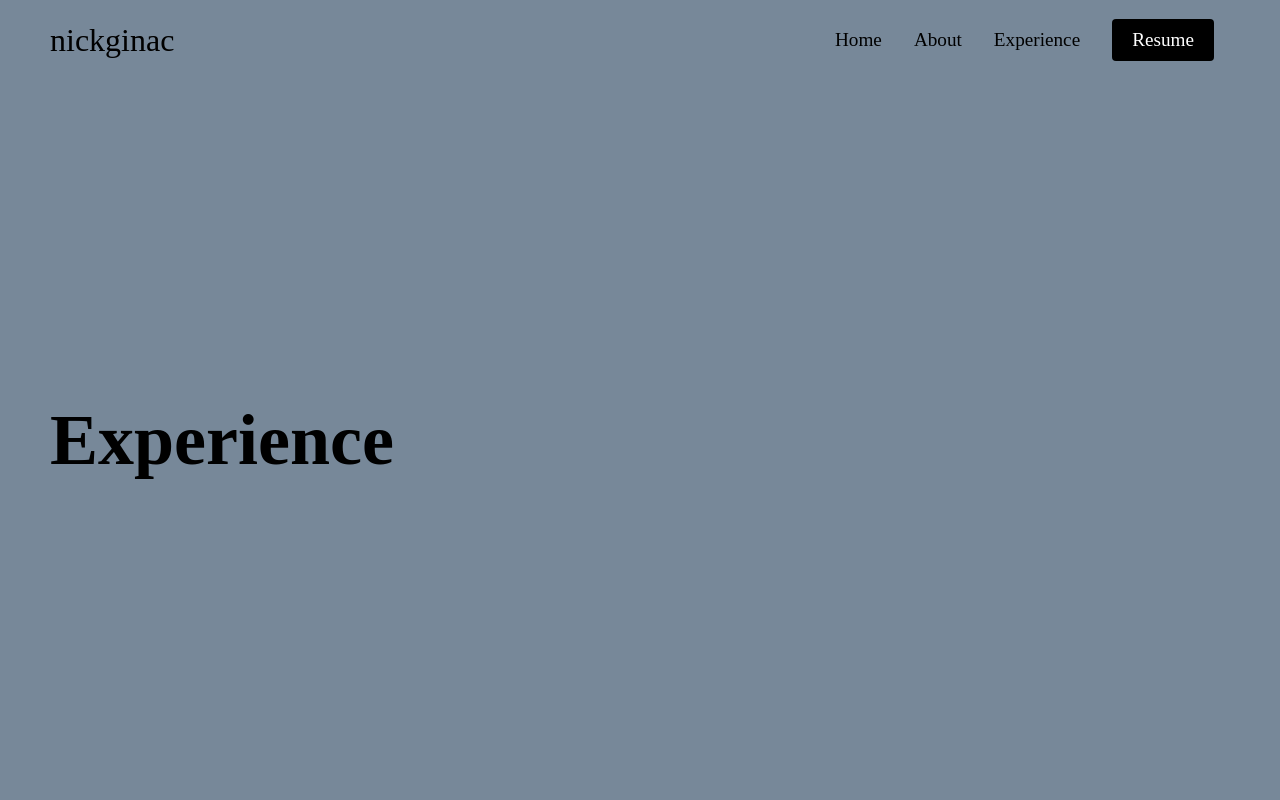
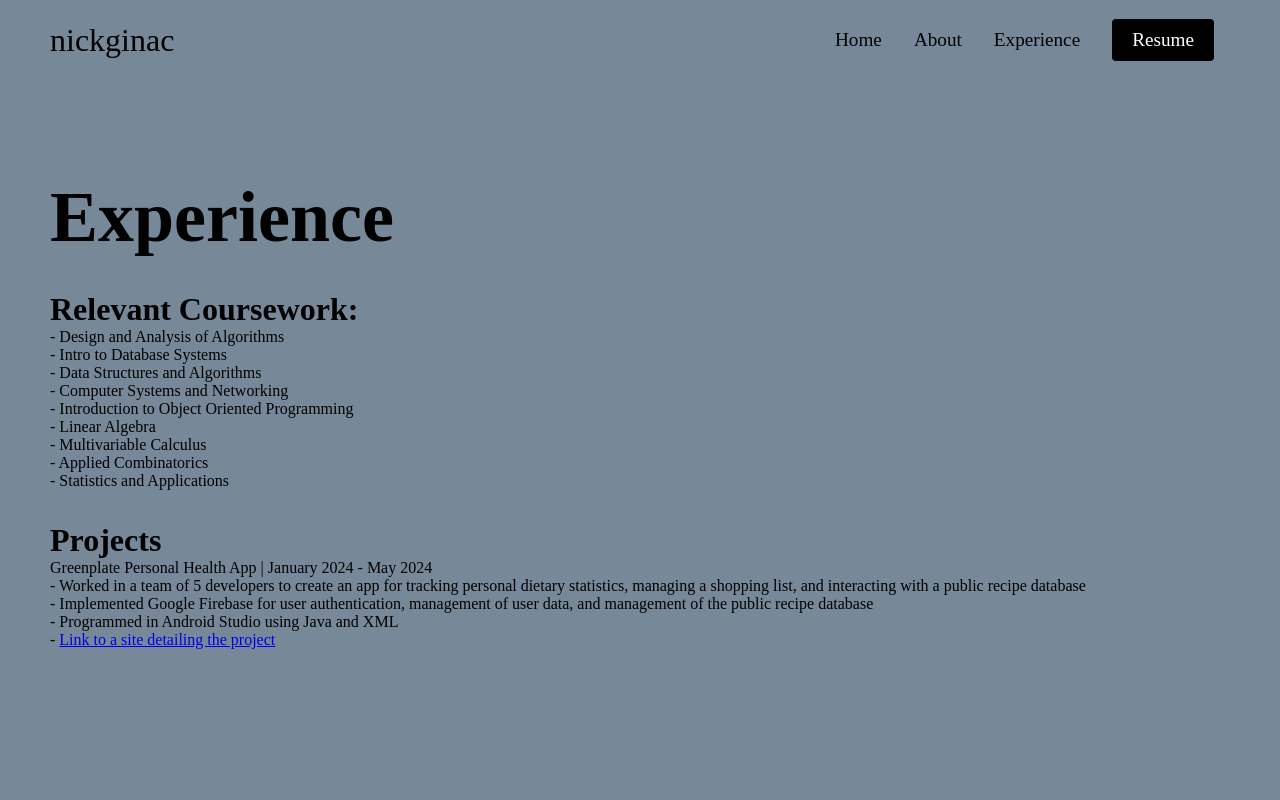
Before and after one commit to nickginac/nickginacsite, a plain HTML site: page experience.html in a window 1280 px wide. Shown: the top 800 px of the page. Drawn offline with Linux system fonts and the light colour scheme; a web font is replaced by a local one.

Commit message:
established experience page

```diff
--- a/experience.html
+++ b/experience.html
@@ -45,6 +45,18 @@
             <div class="exp__container">
                 <div class="exp__content">
                     <h1>Experience</h1>
+                    <h2>Relevant Coursework:</h2>
+                    <p1>-  Design and Analysis of Algorithms<br>-  Intro to Database Systems<br>-  Data Structures and Algorithms
+                        <br>-  Computer Systems and Networking<br>-  Introduction to Object Oriented Programming<br>-  Linear Algebra
+                        <br>-  Multivariable Calculus<br>-  Applied Combinatorics<br>-  Statistics and Applications
+                    </p1>
+                    <h3>Projects</h3>
+                    <p2>Greenplate Personal Health App | January 2024 - May 2024 <br>- Worked in a team of 5 developers to create an app for tracking personal
+                        dietary statistics, managing a shopping list, and interacting with a public recipe database <br>
+                        - Implemented Google Firebase for user authentication, management of user data, and management of the public recipe database
+                        <br>- Programmed in Android Studio using Java and XML
+                        <br>- <a href="https://kaushiksriram.github.io/GreenPlate/">Link to a site detailing the project</a>
+                    </p2>
                 </div>
             </div>
         </div>
--- a/styles.css
+++ b/styles.css
@@ -234,7 +234,7 @@
   }
 
   .exp__container {
-    display: grid;
+    display: block;
     align-items: center;
     justify-self: center;
     margin: 0 auto;
@@ -254,6 +254,29 @@
     -moz-background-clip: text;
     -webkit-text-fill-color: transparent;
     -moz-text-fill-color: transparent;
+    padding-top: 6rem;
+  }
+
+  .exp__content h2 {
+    font-size: 2rem;
+    background-color: #000;
+    background-size: 100%;
+    -webkit-background-clip: text;
+    -moz-background-clip: text;
+    -webkit-text-fill-color: transparent;
+    -moz-text-fill-color: transparent;
+    padding-top: 2rem;
+  }
+
+  .exp__content h3 {
+    font-size: 2rem;
+    background-color: #000;
+    background-size: 100%;
+    -webkit-background-clip: text;
+    -moz-background-clip: text;
+    -webkit-text-fill-color: transparent;
+    -moz-text-fill-color: transparent;
+    padding-top: 2rem;
   }
 
   .main__content h1 {
@@ -363,7 +386,7 @@
 
   .footer__container {
     background-color:lightslategray;
-    padding: 1rem 0;
+    padding: 2rem 0;
     display: flex;
     flex-direction: column;
     justify-content: center;
```
